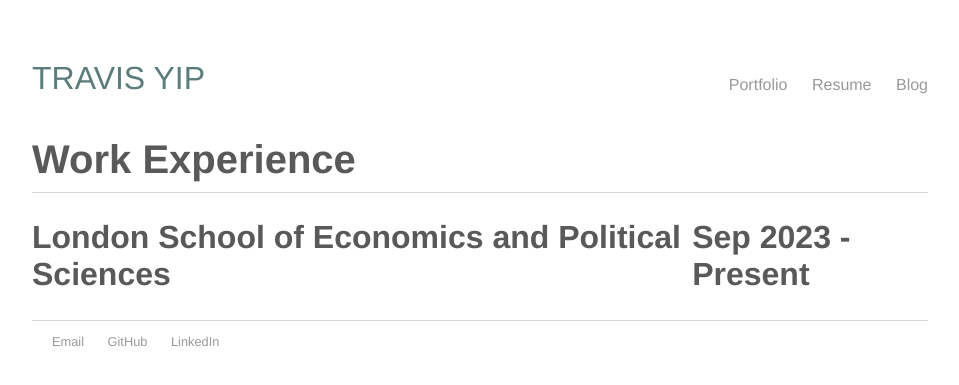
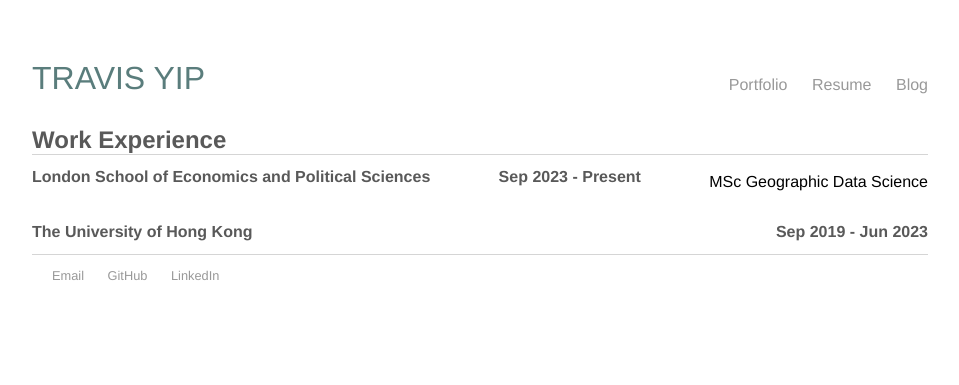
Before and after one commit to cwtravisyip/cwtravisyip.github.io, a Jekyll site: the page built from resume/index.html, in a window 1280 px wide. Shown: the top 385 px of the page, without its empty margins (160-1119 px from the left). Built offline with Jekyll 4.4.1, drawn with Linux system fonts in a browser that asks for light colours.

Commit message:
Update resume content and style

```diff
--- a/CSS/main.css
+++ b/CSS/main.css
@@ -49,15 +49,15 @@
 
 /* Style sheet for resume*/
 h1.resume {
-    font-size: 2.5em;
+    font-size: 1.5em;
     font-family:'Helvetica', 'Arial', 'Sans-Serif';
     color:#595959;
     border-bottom: 1px solid #d5d5d5;
     margin-bottom:0px;
-    padding-bottom: 10px;
+    padding-bottom: 0px;
 }
 h2.resume {
-    font-size: 2em;
+    font-size: 1em;
     font-family:'Helvetica', 'Arial', 'Sans-Serif';
     color:#595959;
 }
--- a/resume/index.html
+++ b/resume/index.html
@@ -7,5 +7,13 @@
 	<header>
 		<h2 class="resume">London School of Economics and Political Sciences</h2>
 		<h2 class="resume">Sep 2023 - Present</h2>
+		<p>MSc Geographic Data Science</p>
 	</header>
+
+	<header>
+		<h2 class="resume">The University of Hong Kong</h2>
+		<h2 class="resume">Sep 2019 - Jun 2023</h2>
+	</header>
+
+
 </div><!-- /.textchunk -->
```
